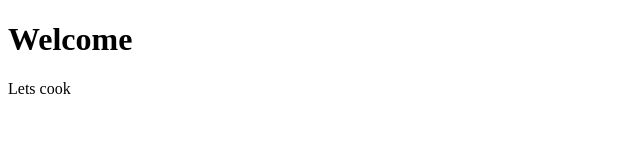
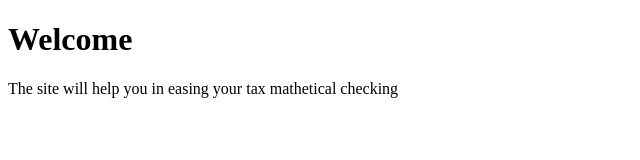
Before and after one commit to da-anya/WPrice, a plain HTML site: page Main.html in a window 1280 px wide. Shown: the whole page, without its empty margins (0-640 px from the left). Drawn offline with Linux system fonts and the light colour scheme.

Commit message:
Update Main.html

```diff
--- a/Main.html
+++ b/Main.html
@@ -6,7 +6,7 @@
 <body>
 
 <h1>Welcome</h1>
-<p>Lets cook</p>
+<p>The site will help you in easing your tax mathetical checking</p>
 
 </body>
 </html>
```
